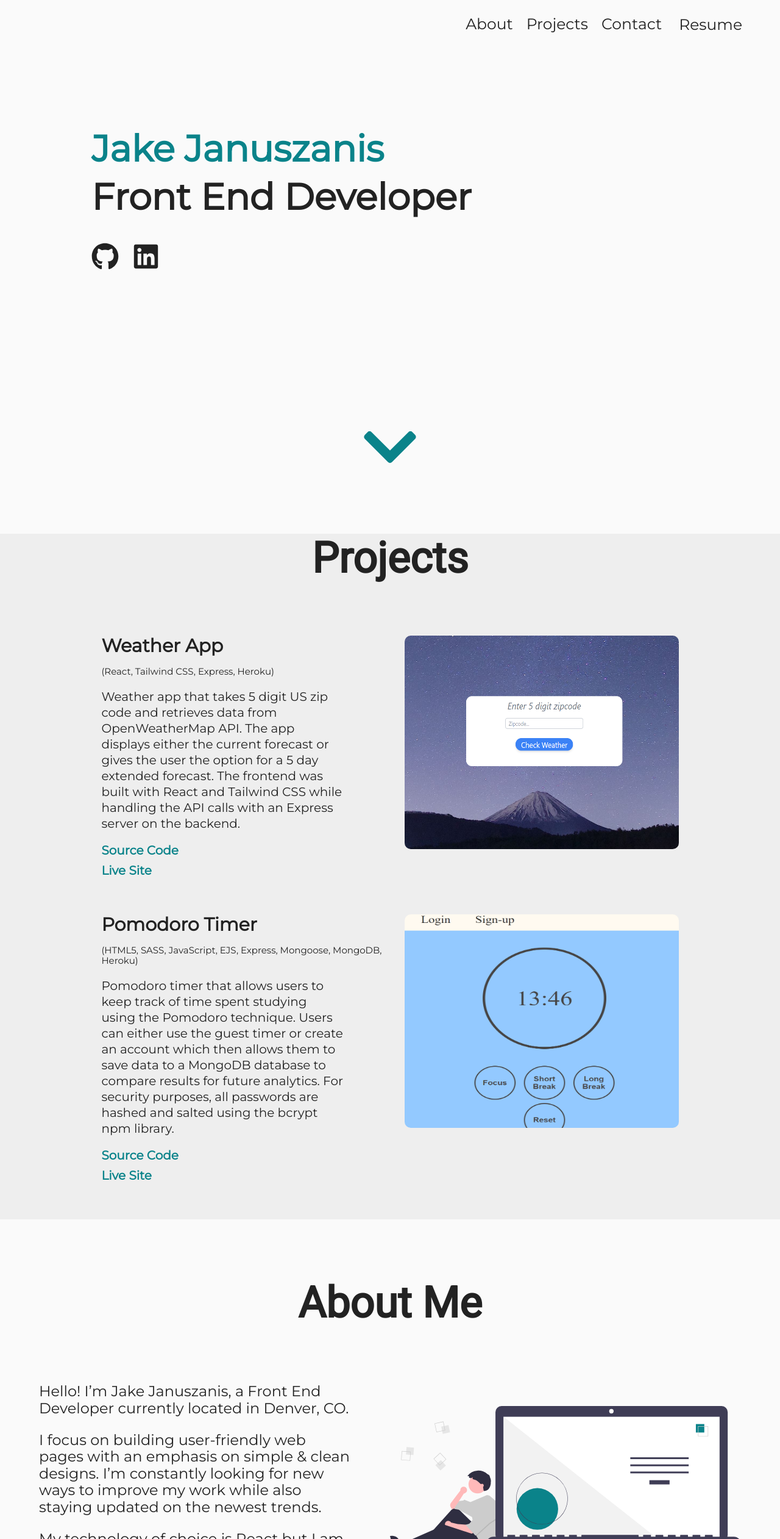
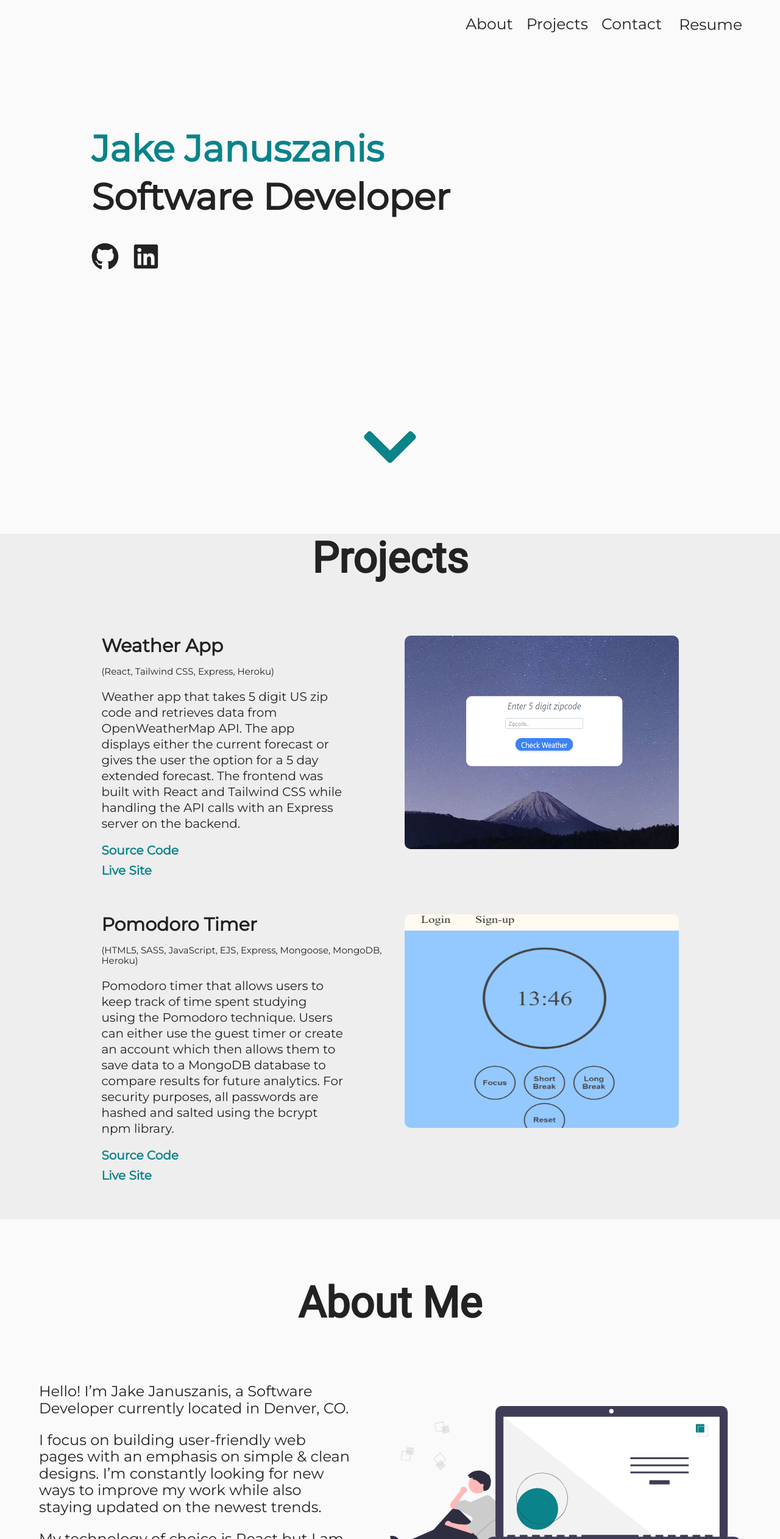
Before and after one commit to Jake-Januszanis/portfolio-v3, a Gatsby site: page / in a window 1280 px wide. Shown: the top 2523 px of the page at 61% size. Built offline with nearby package versions, Linux system fonts and the light colour scheme; Gatsby itself is replaced by a stand-in of ours.

Commit message:
Changed home & about content//updated resume

```diff
--- a/src/pages/about.js
+++ b/src/pages/about.js
@@ -9,7 +9,7 @@ export default function About() {
                 <h1 className="about-title">About Me</h1>
                 <div className="about-flex">
                     <div className="about-flex__left">
-                       <p> Hello! I’m Jake Januszanis, a Front End Developer currently located in Denver, CO.</p>
+                       <p> Hello! I’m Jake Januszanis, a Software Developer currently located in Denver, CO.</p>
                         <p>I focus on building user-friendly web pages with an emphasis on simple & clean designs.
                         I’m constantly looking for new ways to improve my work while also staying updated on the newest trends.
                          </p>
--- a/src/pages/home.js
+++ b/src/pages/home.js
@@ -13,7 +13,7 @@ export default function Home() {
         <div className="home-flex">
           <div className="home-flex__1">
             <h1 className="home-header-primary">Jake Januszanis</h1>
-            <h1 className="home-header-sub">Front End Developer</h1>
+            <h1 className="home-header-sub">Software Developer</h1>
               <div className="home-icons__container">
               <a href="https://github.com/Jake-Januszanis" target="_blank" rel="noreferrer" className="home-icons"><FaGithub /> </a>
               <a href="https://www.linkedin.com/in/jake-januszanis/" target="_blank" rel="noreferrer" className="home-icons"><FaLinkedin /> </a>
```
Also changed, not shown: 1 other file.
